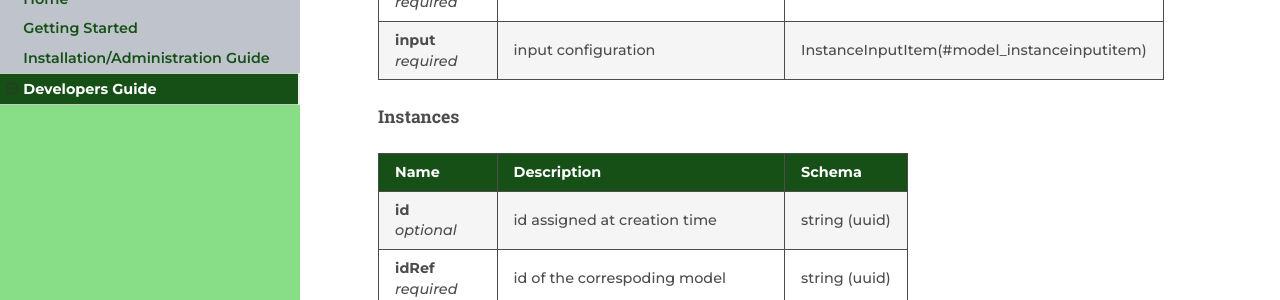
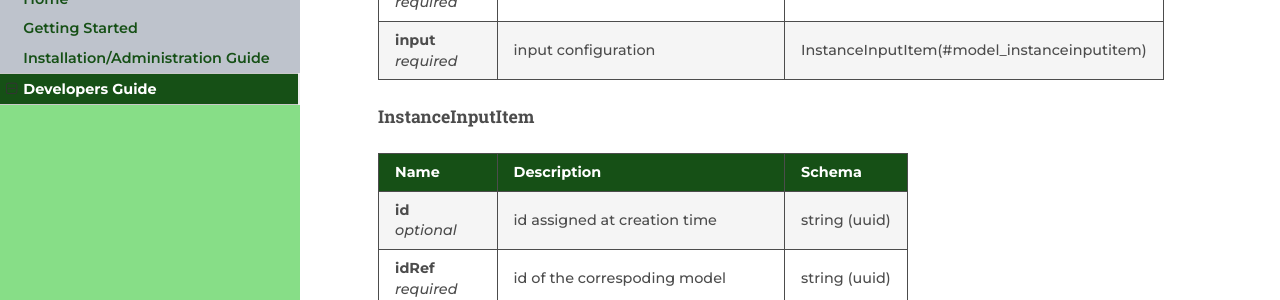
Before and after one commit to pixel-ports/docs-pas, an MkDocs documentation site: the page built from docs/devel_guide.md, in a window 1280 px wide and 900 px high, scrolled down 1371 px. Shown: the part 155-455 px from the top of the window. Built offline with MkDocs 1.6.1, drawn with Linux system fonts in a browser that asks for light colours; nearby versions of some CDN libraries; old or Windows-style settings are respelled for this version of MkDocs.

Commit message:
Update devel_guide.md

```diff
--- a/docs/devel_guide.md
+++ b/docs/devel_guide.md
@@ -61,7 +61,7 @@ PUT /instances/create
 
 
 <a name="model_instanceinputitem"></a>
-##### Instances
+##### InstanceInputItem
 
 |Name|Description|Schema|
 |---|---|---|
```
